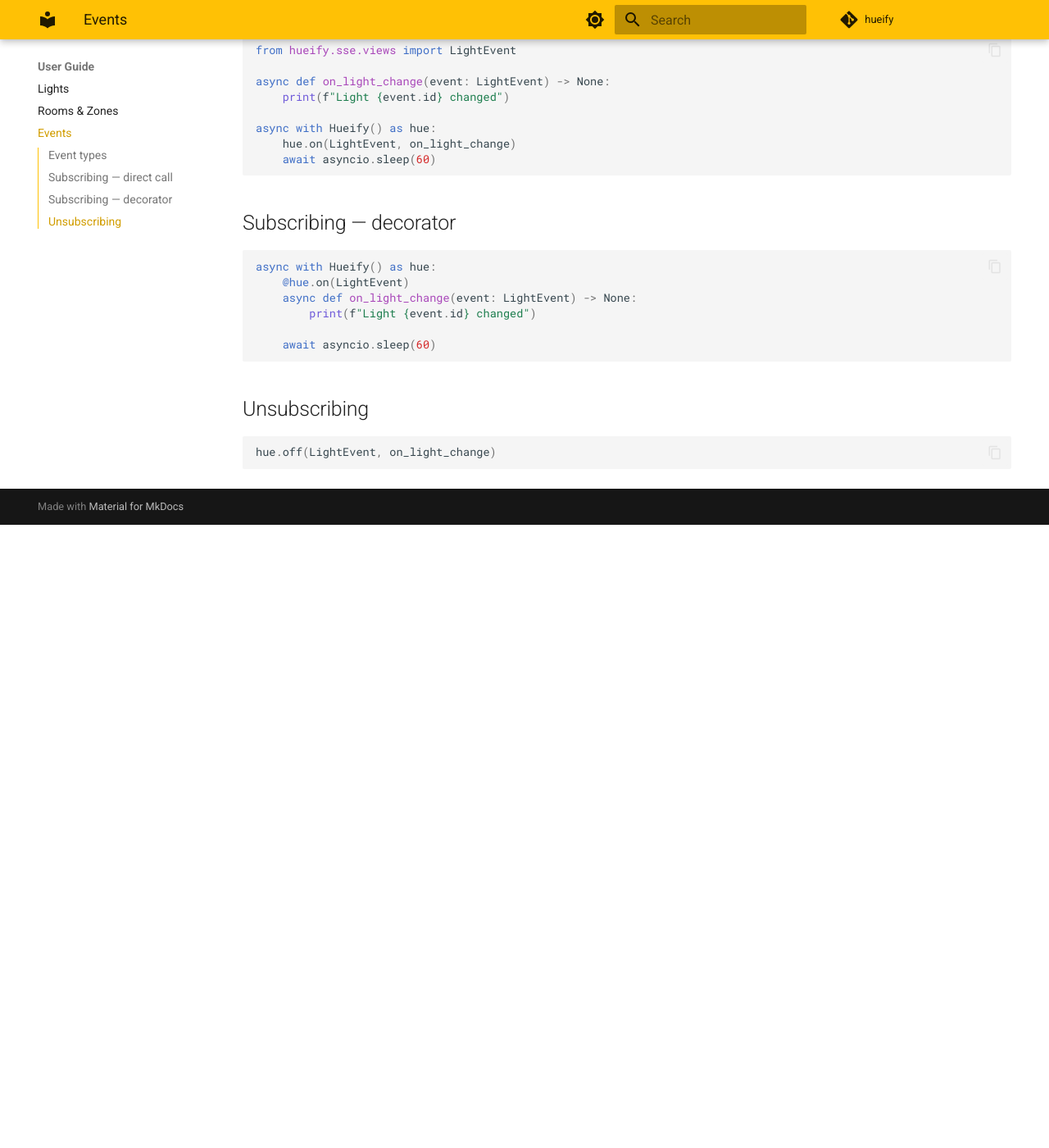
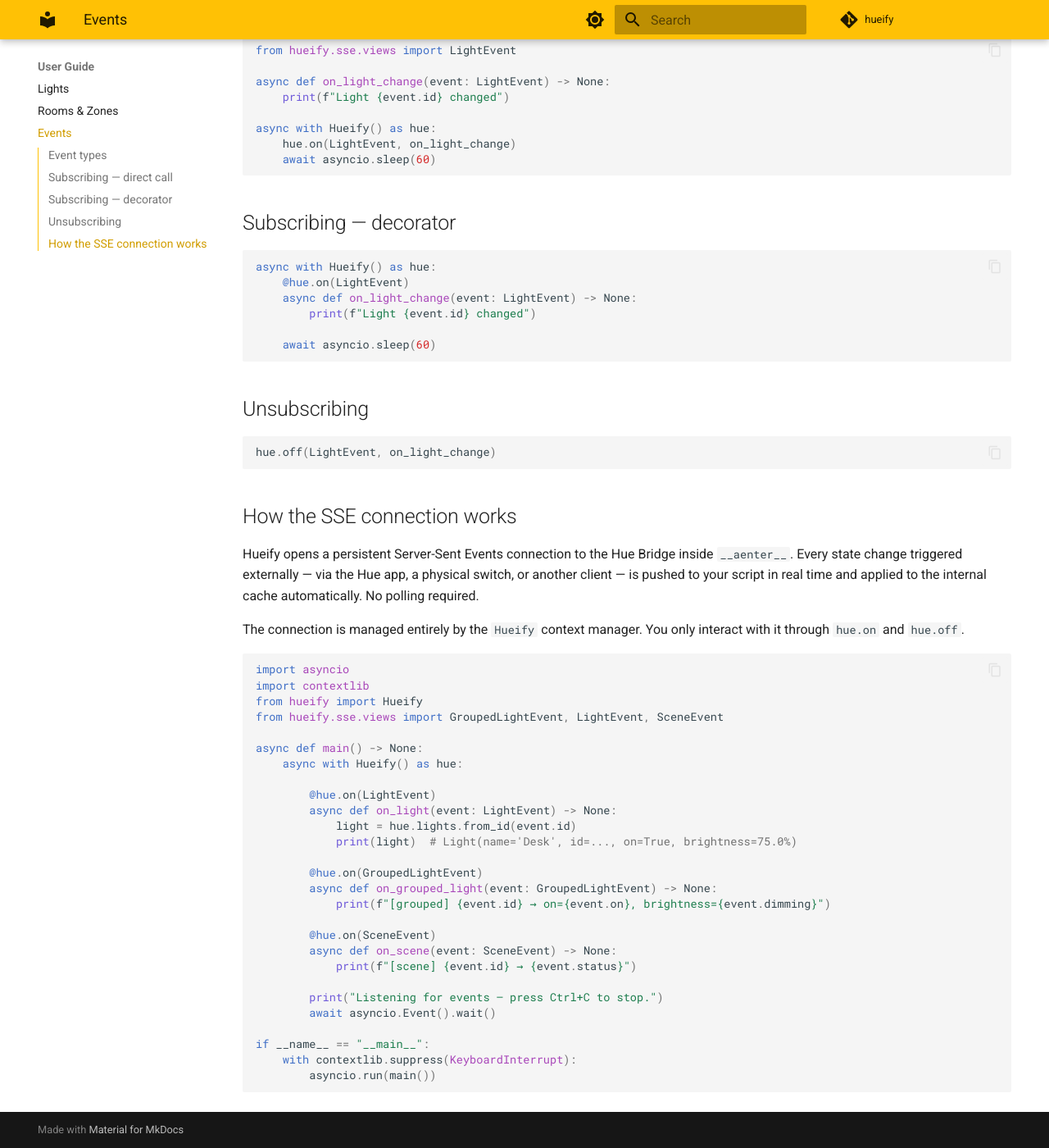
Before and after one commit to mathisarends/hueify, an MkDocs documentation site: the page built from docs/guide/events.md, in a window 1280 px wide and 1400 px high, scrolled down 978 px. Shown: the whole window at 82% size. Built offline with MkDocs 1.6.1 and Material for MkDocs 9.7.7, drawn with Linux system fonts in a browser that asks for light colours; comment, search, counter and statistics services are not loaded; before the commit the page ends 1618 px from its top, so only the background shows below that.

Commit message:
Update readme an server sent events

````diff
--- a/docs/guide/events.md
+++ b/docs/guide/events.md
@@ -8,18 +8,18 @@
 
 All event models live in `hueify.sse.views`:
 
-| Class | Fired when |
-|-------|-----------|
-| `LightEvent` | A light's state changes (on/off, brightness, colour) |
-| `GroupedLightEvent` | A grouped-light resource changes |
-| `SceneEvent` | A scene is activated or updated |
-| `MotionEvent` | A motion sensor triggers |
-| `ButtonEvent` | A Hue button is pressed |
-| `RelativeRotaryEvent` | A rotary dial is turned |
-| `TemperatureEvent` | Temperature sensor reading changes |
-| `LightLevelEvent` | Ambient light level changes |
-| `DevicePowerEvent` | Battery state changes |
-| `ZigbeeConnectivityEvent` | Zigbee connectivity status changes |
+| Class                     | Fired when                                           |
+| ------------------------- | ---------------------------------------------------- |
+| `LightEvent`              | A light's state changes (on/off, brightness, colour) |
+| `GroupedLightEvent`       | A grouped-light resource changes                     |
+| `SceneEvent`              | A scene is activated or updated                      |
+| `MotionEvent`             | A motion sensor triggers                             |
+| `ButtonEvent`             | A Hue button is pressed                              |
+| `RelativeRotaryEvent`     | A rotary dial is turned                              |
+| `TemperatureEvent`        | Temperature sensor reading changes                   |
+| `LightLevelEvent`         | Ambient light level changes                          |
+| `DevicePowerEvent`        | Battery state changes                                |
+| `ZigbeeConnectivityEvent` | Zigbee connectivity status changes                   |
 
 ## Subscribing — direct call
 
@@ -50,3 +50,43 @@
 ```python
 hue.off(LightEvent, on_light_change)
 ```
+
+## How the SSE connection works
+
+Hueify opens a persistent Server-Sent Events connection to the Hue Bridge
+inside `__aenter__`. Every state change triggered externally — via the Hue app,
+a physical switch, or another client — is pushed to your script in real time and
+applied to the internal cache automatically. No polling required.
+
+The connection is managed entirely by the `Hueify` context manager. You only
+interact with it through `hue.on` and `hue.off`.
+
+```python
+import asyncio
+import contextlib
+from hueify import Hueify
+from hueify.sse.views import GroupedLightEvent, LightEvent, SceneEvent
+
+async def main() -> None:
+    async with Hueify() as hue:
+
+        @hue.on(LightEvent)
+        async def on_light(event: LightEvent) -> None:
+            light = hue.lights.from_id(event.id)
+            print(light)  # Light(name='Desk', id=..., on=True, brightness=75.0%)
+
+        @hue.on(GroupedLightEvent)
+        async def on_grouped_light(event: GroupedLightEvent) -> None:
+            print(f"[grouped] {event.id} → on={event.on}, brightness={event.dimming}")
+
+        @hue.on(SceneEvent)
+        async def on_scene(event: SceneEvent) -> None:
+            print(f"[scene] {event.id} → {event.status}")
+
+        print("Listening for events — press Ctrl+C to stop.")
+        await asyncio.Event().wait()
+
+if __name__ == "__main__":
+    with contextlib.suppress(KeyboardInterrupt):
+        asyncio.run(main())
+```
````
Also changed, not shown: README.md (+22 -2 lines).
